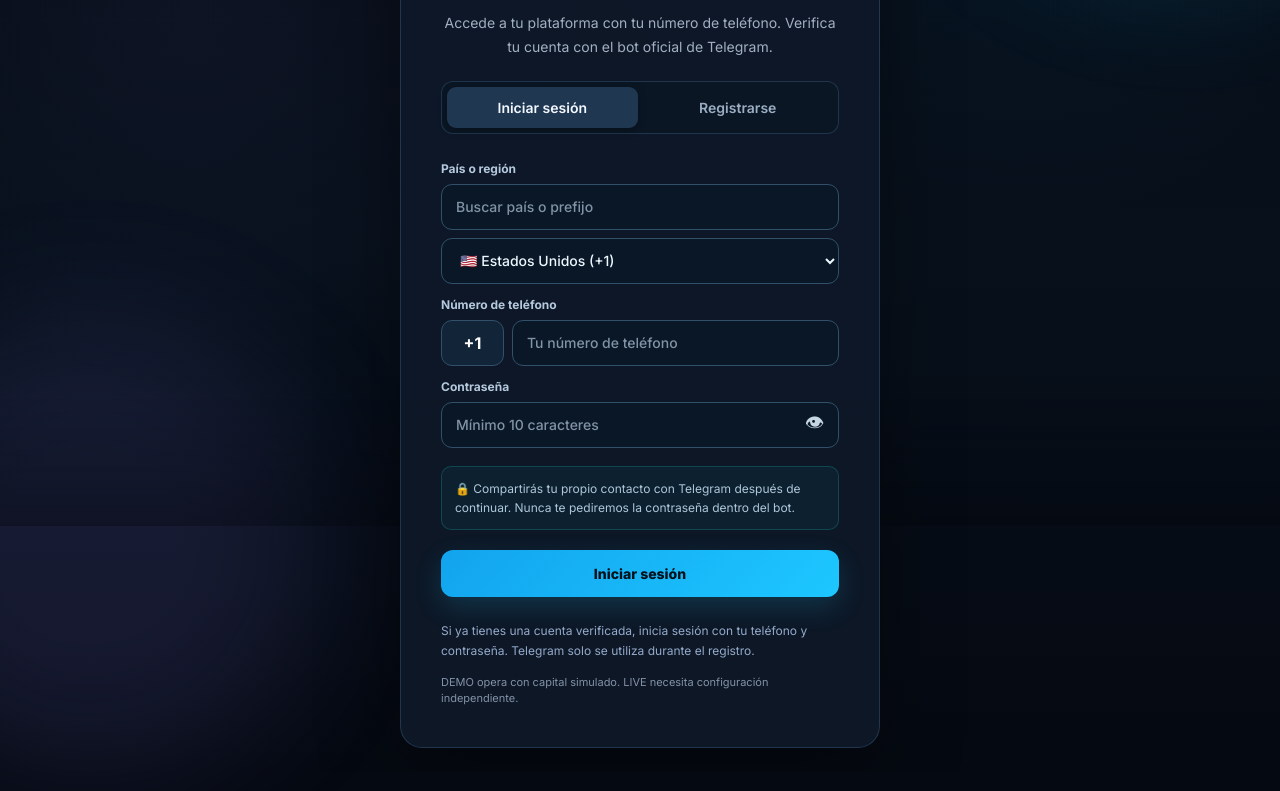
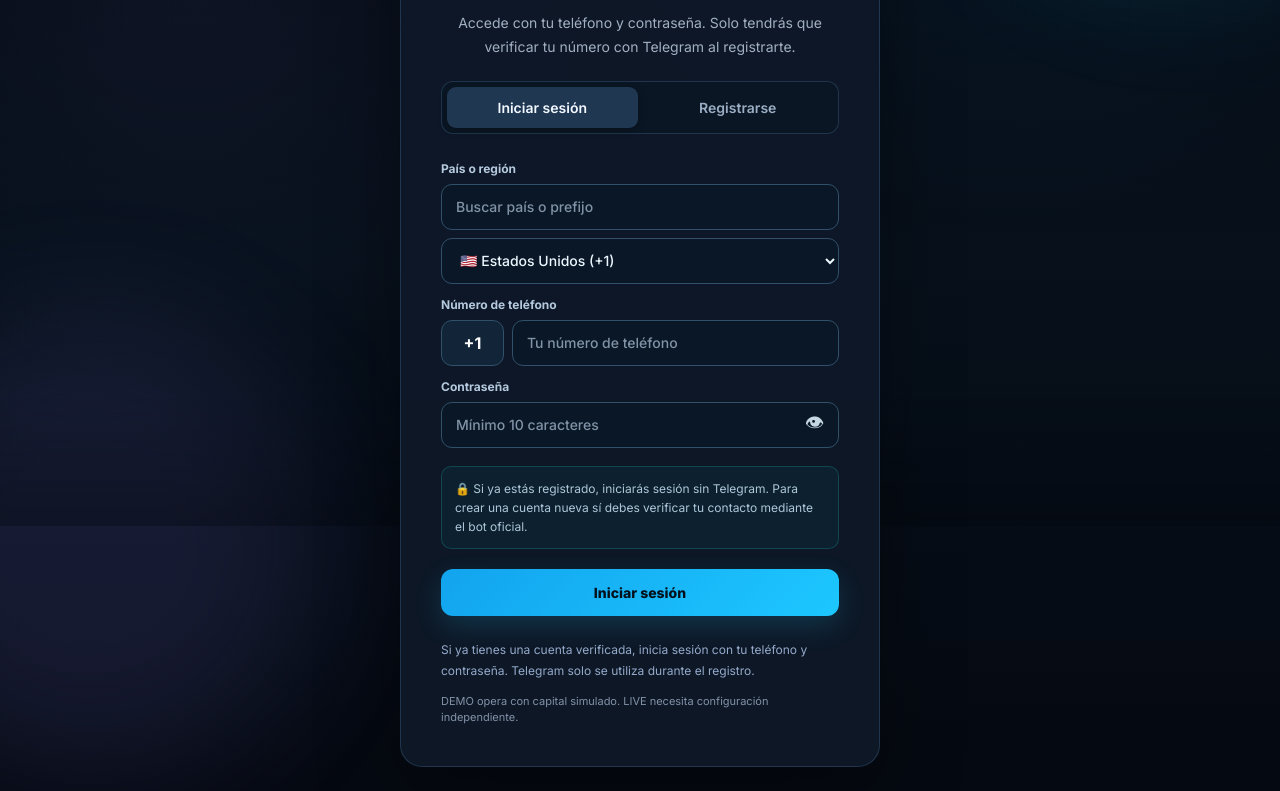
Before and after one commit to carlojuan2187-art/Trading-X-Hiper-Pro-WEB, a plain HTML site: page app/web/static/index.html in a window 1280 px wide. Shown: the part 274-1065 px from the top of the page. Drawn offline with Linux system fonts and the light colour scheme; no server answers.

Commit message:
fix: returning login skips Telegram and trace DEMO notification delivery

```diff
--- a/app/web/static/index.html
+++ b/app/web/static/index.html
@@ -23,7 +23,7 @@
         <div class="web-login-logo"><img src="/static/miniapp-logo.png" alt="Hyper League" /></div>
         <span class="section-tag">HYPER LEAGUE · TRADING PLATFORM</span>
         <h1 id="webLoginTitle">Bienvenido a Hyper League</h1>
-        <p class="phone-auth-intro">Accede a tu plataforma con tu número de teléfono. Verifica tu cuenta con el bot oficial de Telegram.</p>
+        <p class="phone-auth-intro">Accede con tu teléfono y contraseña. Solo tendrás que verificar tu número con Telegram al registrarte.</p>
         <div class="phone-auth-tabs" role="group" aria-label="Tipo de acceso">
           <button id="phoneLoginTab" type="button" class="phone-auth-tab active" aria-pressed="true">Iniciar sesión</button>
           <button id="phoneRegisterTab" type="button" class="phone-auth-tab" aria-pressed="false">Registrarse</button>
@@ -37,7 +37,7 @@
           <label for="phonePassword">Contraseña</label>
           <div class="phone-password-row"><input id="phonePassword" class="phone-auth-input" type="password" autocomplete="current-password" minlength="10" maxlength="128" placeholder="Mínimo 10 caracteres" required /><button type="button" id="phoneRevealPassword" class="phone-eye-button" aria-label="Mostrar contraseña" aria-pressed="false">◉</button></div>
           <div id="phonePasswordConfirmBox" class="hidden"><label for="phoneConfirmPassword">Confirmar contraseña</label><div class="phone-password-row"><input id="phoneConfirmPassword" class="phone-auth-input" type="password" autocomplete="new-password" minlength="10" maxlength="128" placeholder="Repite la contraseña" /><button type="button" id="phoneRevealConfirm" class="phone-eye-button" aria-label="Mostrar confirmación" aria-pressed="false">◉</button></div></div>
-          <div class="phone-auth-explain">🔒 Compartirás tu propio contacto con Telegram después de continuar. Nunca te pediremos la contraseña dentro del bot.</div>
+          <div class="phone-auth-explain">🔒 Si ya estás registrado, iniciarás sesión sin Telegram. Para crear una cuenta nueva sí debes verificar tu contacto mediante el bot oficial.</div>
           <button class="primary-button web-login-button" id="phoneAuthSubmit" type="submit">Continuar con Telegram</button>
         </form>
         <div id="phoneVerifyStep" class="phone-verify-step hidden">
```
